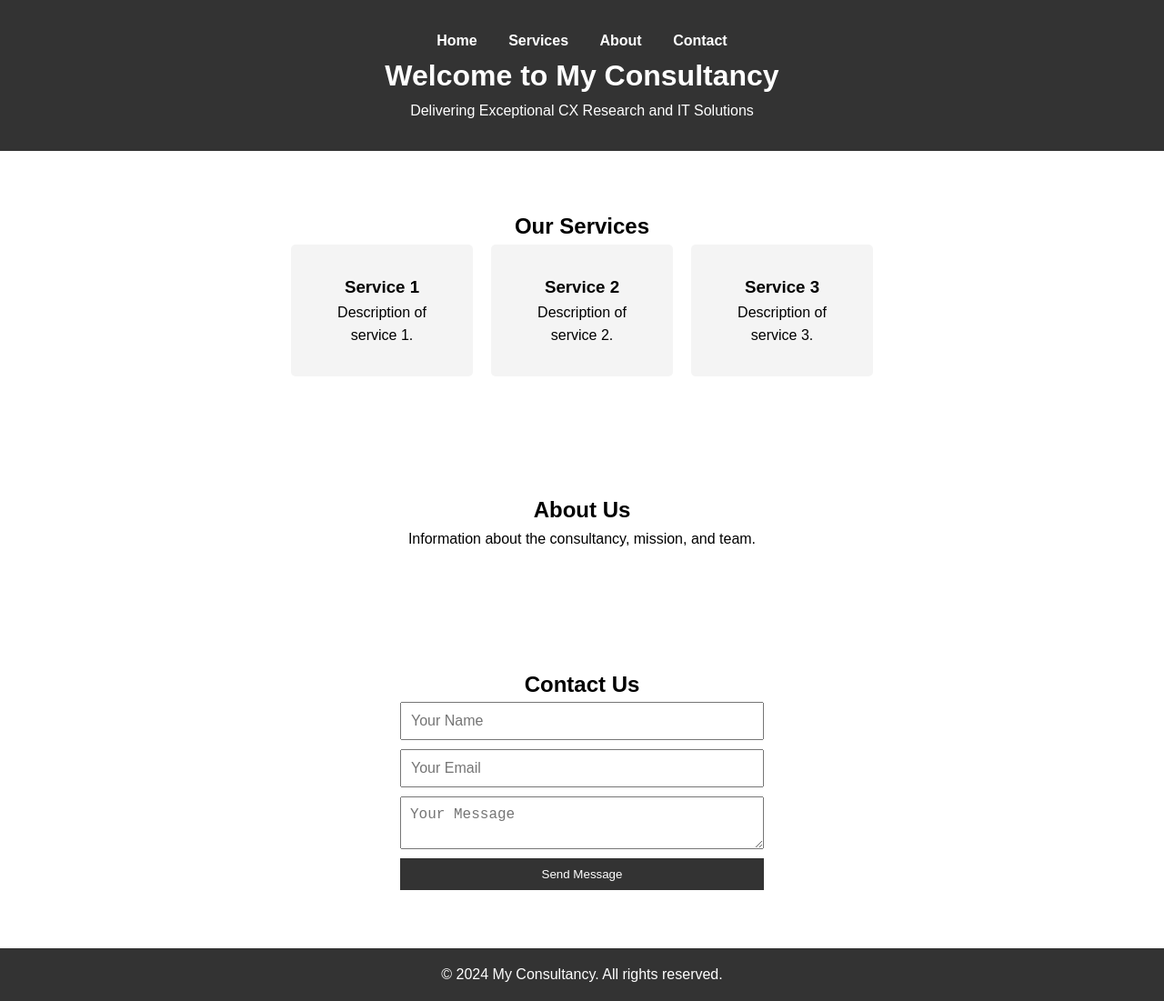
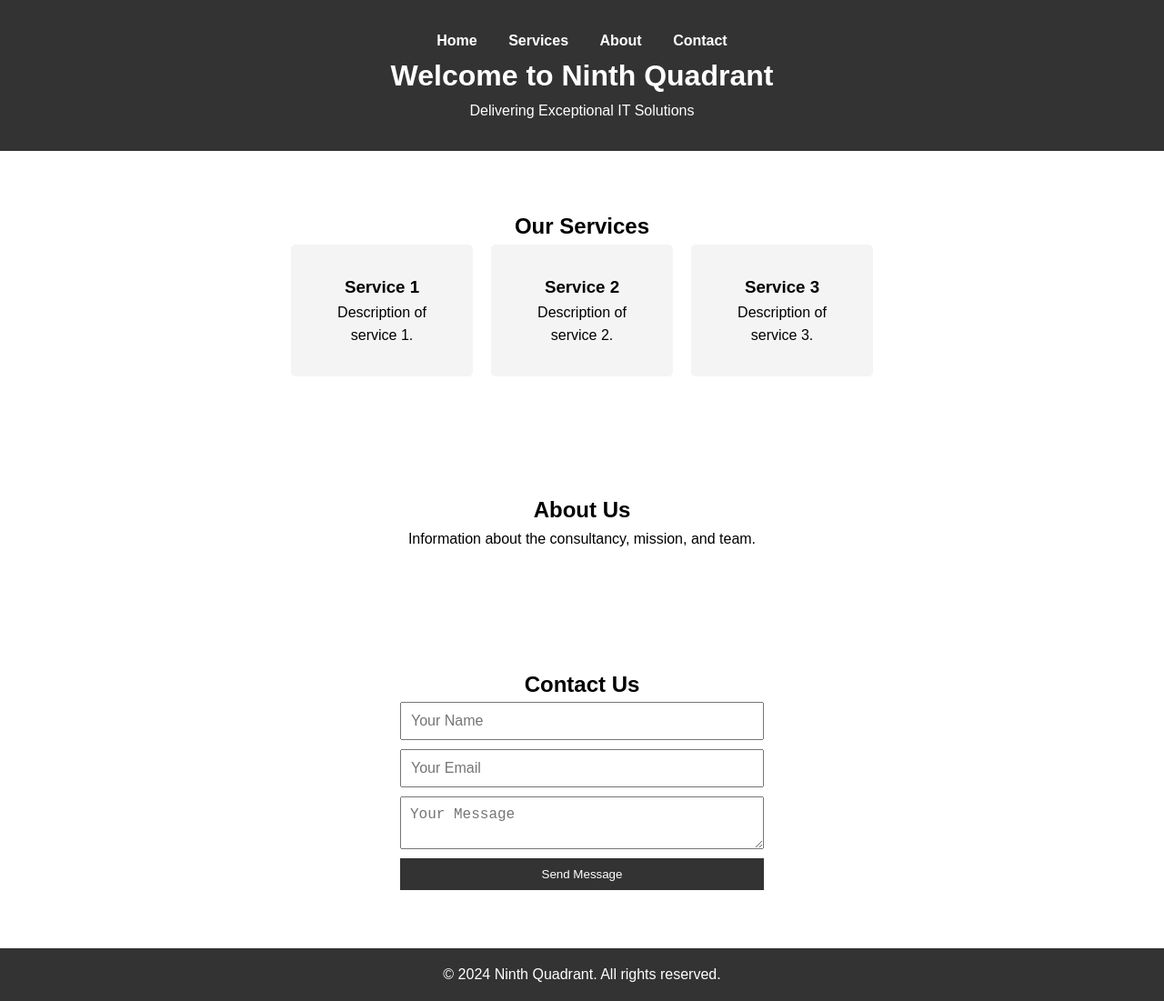
Before and after one commit to gkj1980/my-nq, a plain HTML site: page index.html in a window 1280 px wide. Shown: the whole page at 91% size. Drawn offline with Linux system fonts and the light colour scheme.

Commit message:
Update index.html

```diff
--- a/index.html
+++ b/index.html
@@ -3,7 +3,7 @@
 <head>
     <meta charset="UTF-8">
     <meta name="viewport" content="width=device-width, initial-scale=1.0">
-    <title>My Consultancy</title>
+    <title>Ninth Quadrant</title>
     <link rel="stylesheet" href="styles.css">
 </head>
 <body>
@@ -17,8 +17,8 @@
                 <li><a href="#contact">Contact</a></li>
             </ul>
         </nav>
-        <h1>Welcome to My Consultancy</h1>
-        <p>Delivering Exceptional CX Research and IT Solutions</p>
+        <h1>Welcome to Ninth Quadrant</h1>
+        <p>Delivering Exceptional IT Solutions</p>
     </header>
 
     <!-- Services Section -->
@@ -59,7 +59,7 @@
 
     <!-- Footer -->
     <footer class="footer">
-        <p>&copy; 2024 My Consultancy. All rights reserved.</p>
+        <p>&copy; 2024 Ninth Quadrant. All rights reserved.</p>
     </footer>
 
     <!-- JavaScript -->
```
